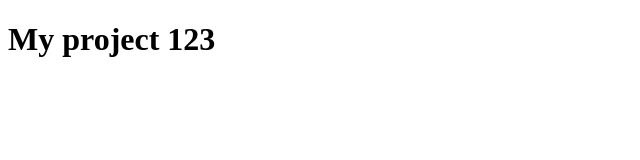
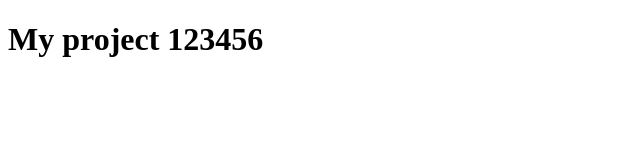
Before and after one commit to dima-kornieiev/my-project, a plain HTML site: page index.html in a window 1280 px wide. Shown: the full height of the page, 0-640 px from the left. Drawn offline with Linux system fonts and the light colour scheme.

Commit message:
Change title 2

```diff
--- a/index.html
+++ b/index.html
@@ -7,6 +7,6 @@
   <title>My project 123</title>
 </head>
 <body>
-  <h1>My project 123</h1>
+  <h1>My project 123456</h1>
 </body>
 </html>
```
